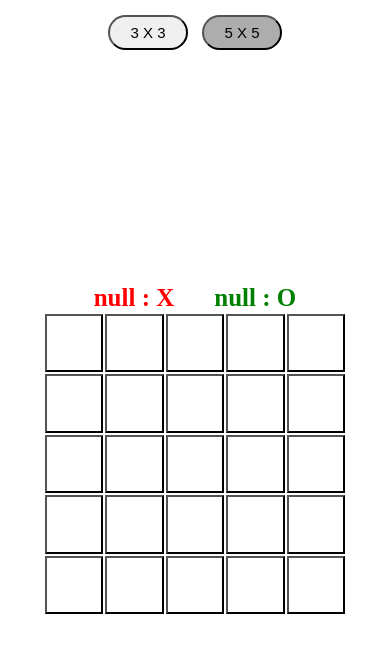
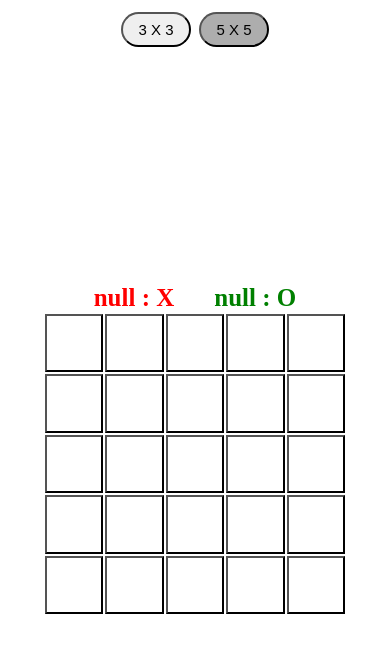
Before and after one commit to ArFlash/arflash.github.io, a plain HTML site: page index1.html in a window 390 px wide. Drawn offline with Linux system fonts and the light colour scheme.

Commit message:
change mode btn width

```diff
--- a/style1.css
+++ b/style1.css
@@ -72,9 +72,9 @@ body {
     }
 
     .mode_btn {
-        width: 80px;
+        width: 70px;
         height: 35px;
-        margin: 5px;
+        margin: 2px;
         font-size: 15px;
         border-radius: 50px;
     }
```
